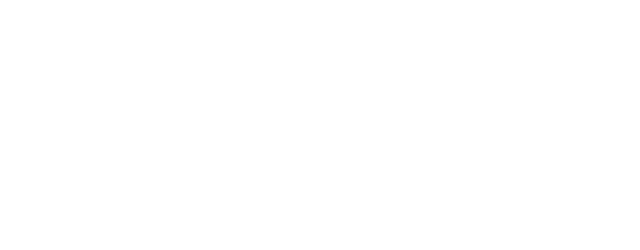
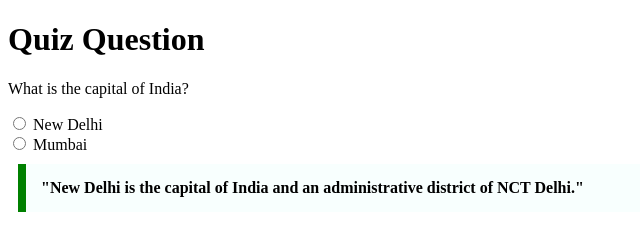
Before and after one commit to acciojob/trivia-mayankgautam03, a website: page main.html in a window 1280 px wide. Shown: the whole page, without its empty margins (0-640 px from the left). Drawn offline with Linux system fonts and the light colour scheme.

Commit message:
created a submission

```diff
--- a/main.html
+++ b/main.html
@@ -1,16 +1,42 @@
 <!DOCTYPE html>
-
-<html>
+<html lang="en">
 
 <head>
-	<link rel="stylesheet" href="styles.css">
+    <meta charset="UTF-8">
+    <meta name="viewport" content="width=device-width, initial-scale=1.0">
+    <title>Trivia Quiz</title>
+    <style>
+        /* Styling for the blockquote */
+        blockquote {
+            max-width: 600px;
+            margin: 10px;
+            padding: 15px;
+            border-left: 8px solid green;
+            background-color: #f8fffe;
+            font-weight: bold;
+        }
+    </style>
 </head>
 
 <body>
-	<!-- the entire body must be written by student -->
-    <script type="text/javascript" src="./script.js">
-</script>
+    <!-- Question Section -->
+    <h1>Quiz Question</h1>
+    <p>What is the capital of India?</p>
+    <form>
+        <label>
+            <input type="radio" name="capital" value="new-delhi">
+            New Delhi
+        </label><br>
+        <label>
+            <input type="radio" name="capital" value="mumbai">
+            Mumbai
+        </label>
+    </form>
 
+    <!-- Quotation Section -->
+    <blockquote cite="https://en.wikipedia.org/wiki/Delhi">
+        "New Delhi is the capital of India and an administrative district of NCT Delhi."
+    </blockquote>
 </body>
 
 </html>
```
